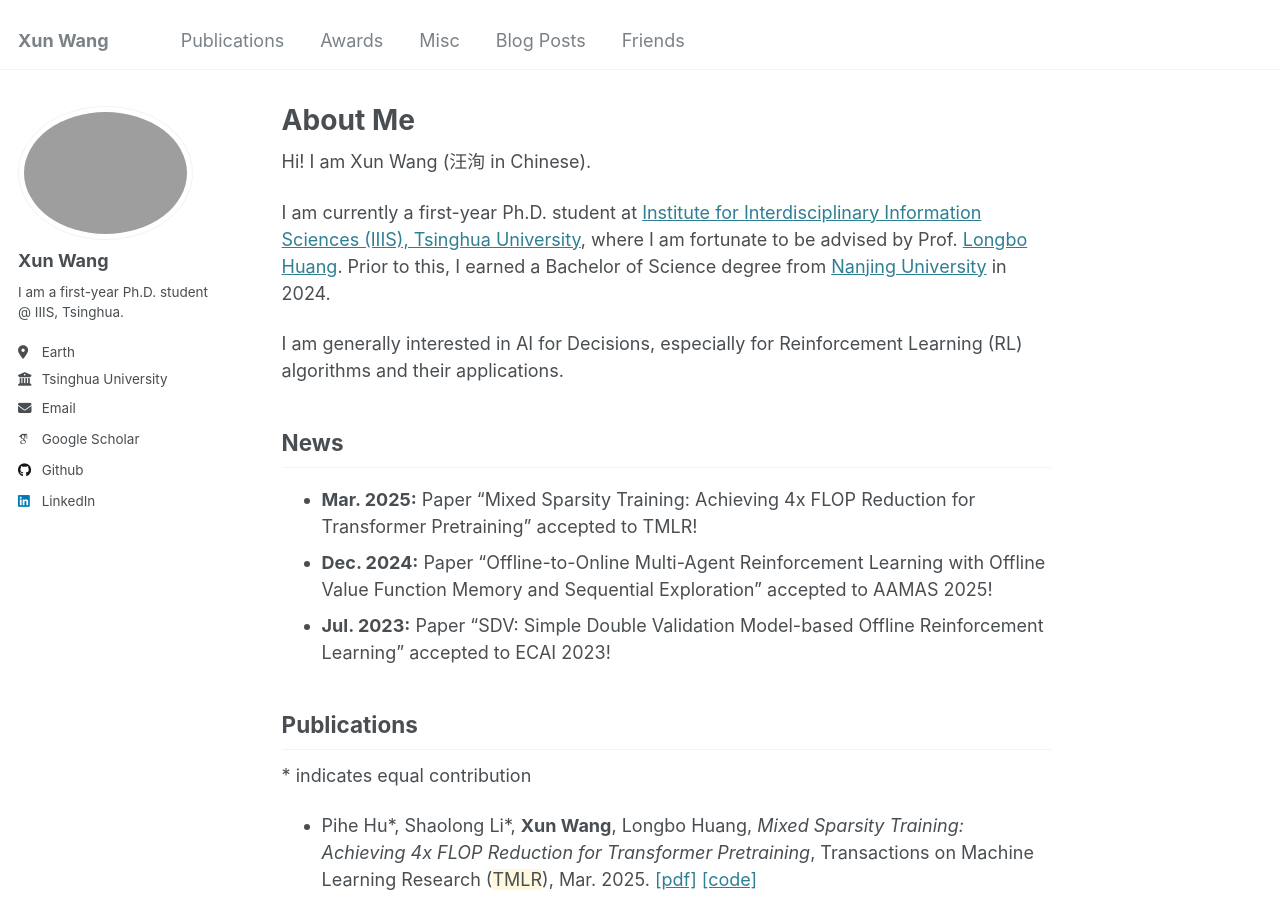
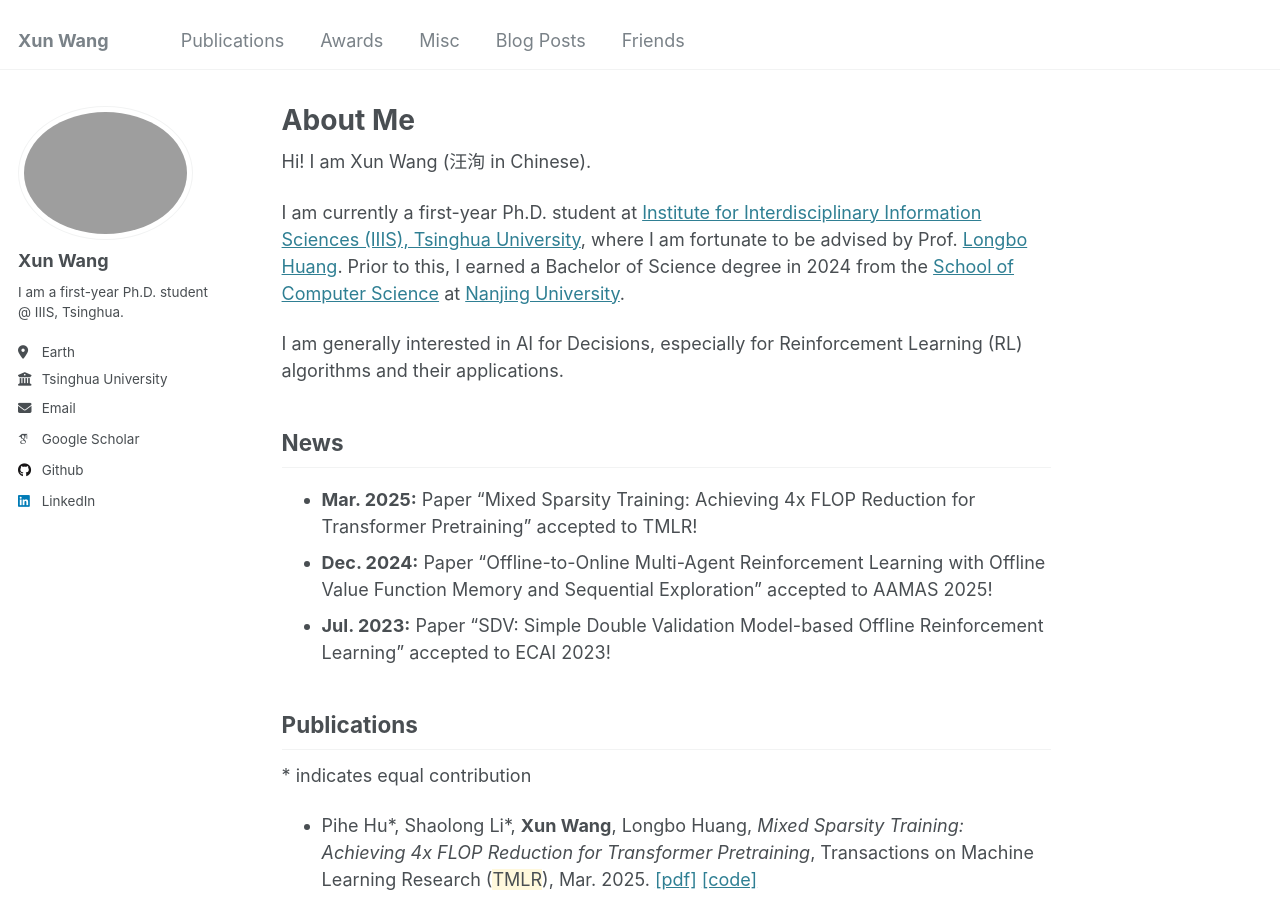
Before and after one commit to Misakau/Misakau.github.io, a Jekyll site: the page built from _pages/about.md, in a window 1280 px wide and 900 px high. Built offline with Jekyll 4.4.1, drawn with Linux system fonts in a browser that asks for light colours; some web fonts are replaced; comment, search, counter and statistics services are not loaded.

Commit message:
add link to njucs

```diff
--- a/_pages/about.md
+++ b/_pages/about.md
@@ -9,7 +9,7 @@ redirect_from:
 
 Hi! I am Xun Wang (汪洵 in Chinese).
 
-I am currently a first-year Ph.D. student at [Institute for Interdisciplinary Information Sciences (IIIS), Tsinghua University](https://iiis.tsinghua.edu.cn/en/), where I am fortunate to be advised by Prof. [Longbo Huang](https://people.iiis.tsinghua.edu.cn/~huang/index.html). Prior to this, I earned a Bachelor of Science degree from [Nanjing University](https://www.nju.edu.cn/en/) in 2024.
+I am currently a first-year Ph.D. student at [Institute for Interdisciplinary Information Sciences (IIIS), Tsinghua University](https://iiis.tsinghua.edu.cn/en/), where I am fortunate to be advised by Prof. [Longbo Huang](https://people.iiis.tsinghua.edu.cn/~huang/index.html). Prior to this, I earned a Bachelor of Science degree in 2024 from the [School of Computer Science](https://cs.nju.edu.cn/cs_en/) at [Nanjing University](https://www.nju.edu.cn/en/).
 
 I am generally interested in AI for Decisions, especially for Reinforcement Learning (RL) algorithms and their applications.
 
```
